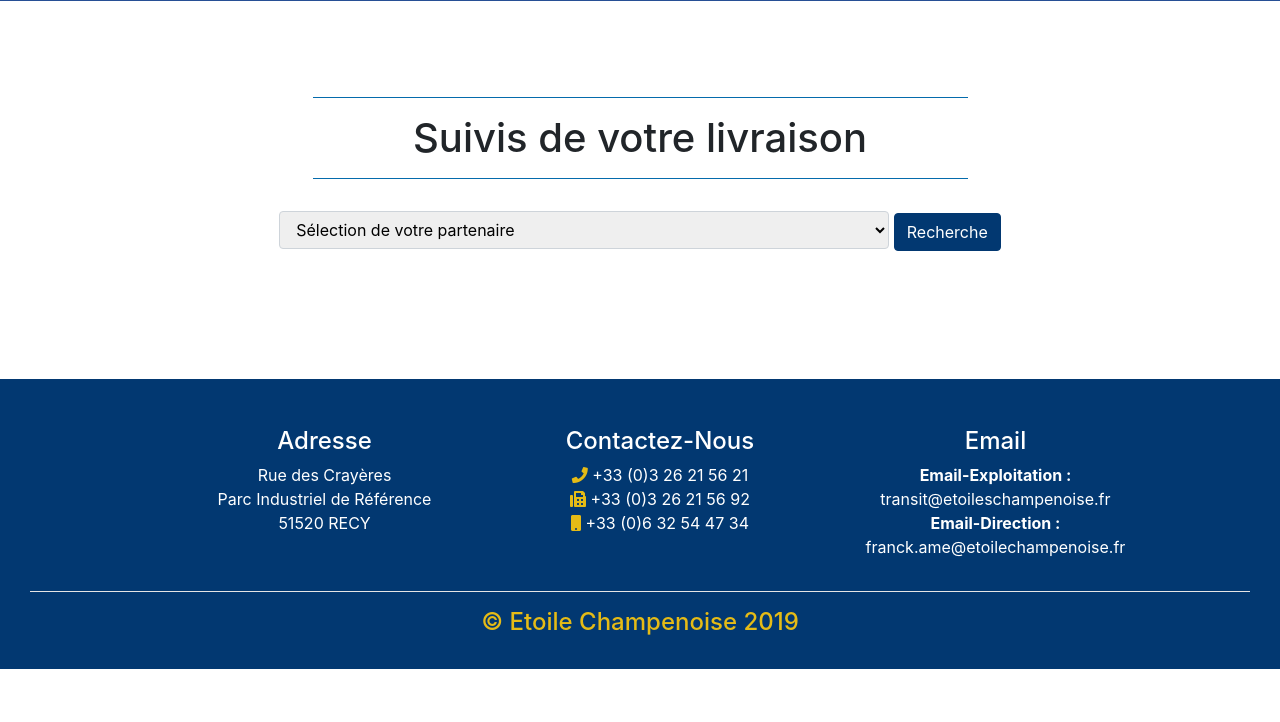
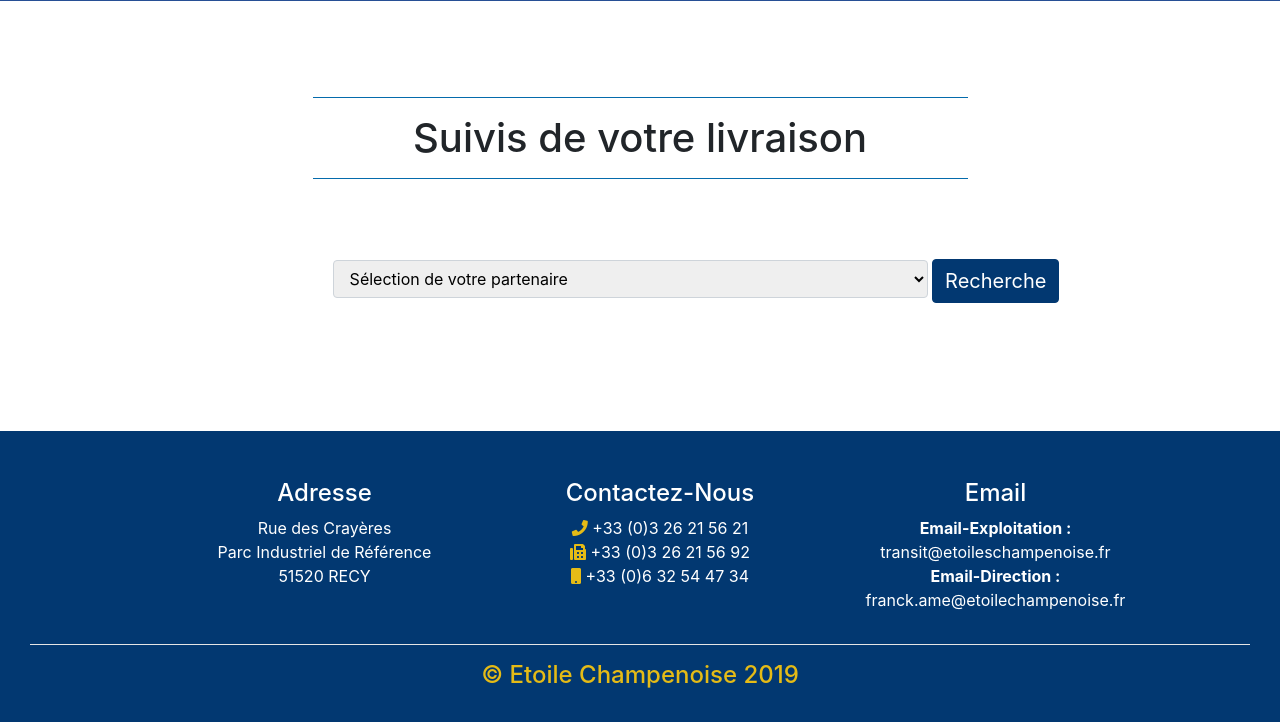
Before and after one commit to Valentin-Cordier/Etoile-Champenoise, a PHP site: page /espace.php in a window 1280 px wide. Shown: the part 447-1169 px from the top of the page. Before the commit the page ends 1116 px from the top, so only its background shows below. Run offline with PHP 8.4, Linux system fonts and the light colour scheme; a user stored in the database is signed in; data comes from the database, SQL or seed files in the repository; data that the repository does not hold is empty; some libraries are stand-ins or nearby versions.

Commit message:
taille bouton rechercher dans espace et centrage du select dans espace

```diff
--- a/css/espace.css
+++ b/css/espace.css
@@ -3,6 +3,7 @@
   margin-top: 2em !important;
   background-color: #023871 !important;
   border-color: #023871 !important;
+  font-size: 1.25rem !important;
 }
 .btn-primary:hover{
 background-color:  #E5BB16 !important;
@@ -65,7 +66,7 @@ p {
   margin-block-end: 0em !important;
 }
 
-.mt-5 {
-  margin-top: 0em !important;
+.mt-3 {
+  margin-top: 3em !important;
   margin-bottom: 5em;
 }
--- a/espace.php
+++ b/espace.php
@@ -31,8 +31,8 @@ include 'inc/interface/verif_co.php';?>
 
     <div class="fillframe">
       <div class="container-fluid">
-        <form method="POST" action="#" class="">
-          <select class="select mx-auto mt-3" name="name">
+        <form method="POST" action="#" class="col-12 text-center offset-3 mt-5">
+          <select class="select" name="name">
             <option selected>Sélection de votre partenaire</option>
             <?php
               $req = $dbh->prepare('SELECT * FROM user WHERE IDuser != 40 AND zip != 00000 ORDER BY zip ');
@@ -74,6 +74,7 @@ include 'inc/interface/verif_co.php';?>
         </div>
       </div>
     </div>
+  </div>
     <?php include('footer.php');?>
 </body>
 
--- a/repertoire.php
+++ b/repertoire.php
@@ -28,9 +28,8 @@ include 'inc/interface/verif_co.php';?>
 
 
       <div class="fillframe">
-
+        <div class="container-fluid">
           <form method="POST" action="#" class="col-12 text-center offset-3 mt-5">
-
               <select class="select" name="name">
                 <option selected>Sélection de votre partenaire</option>
                 <?php
@@ -47,6 +46,7 @@ include 'inc/interface/verif_co.php';?>
 
                 }
                 ?>
+              </div>
 
 
       <div id="rer" class="intframe">
```
